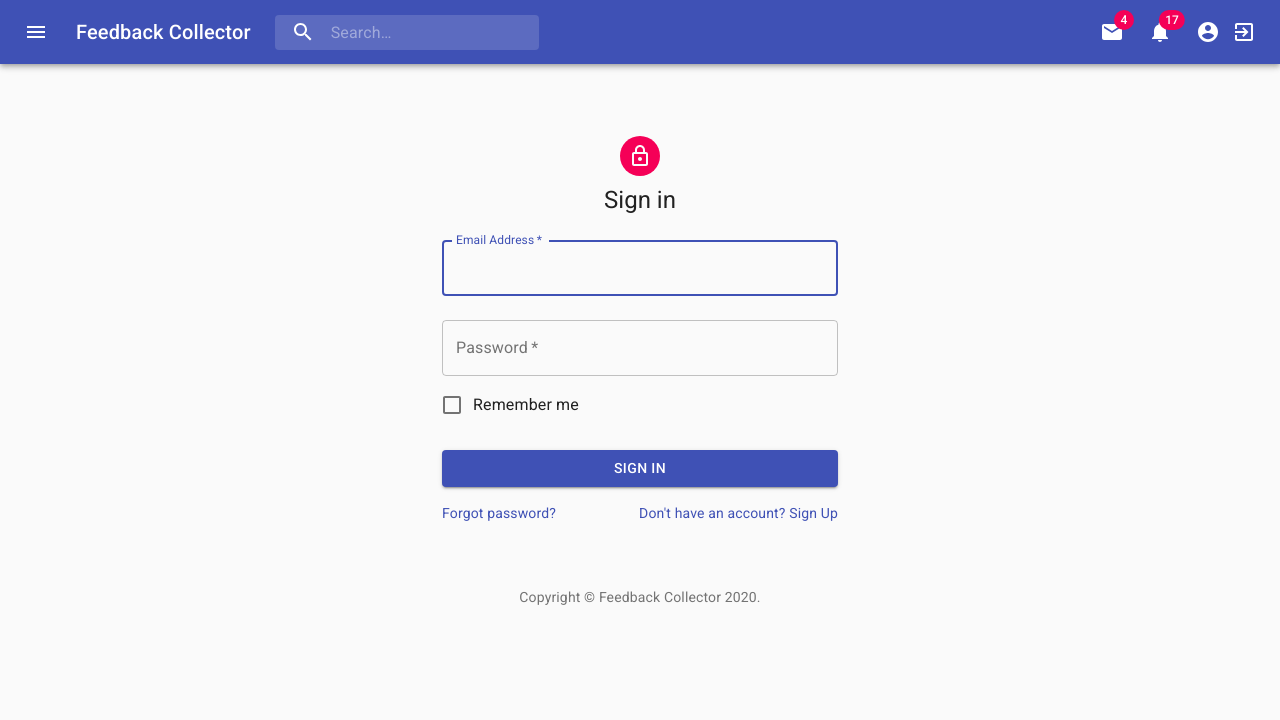
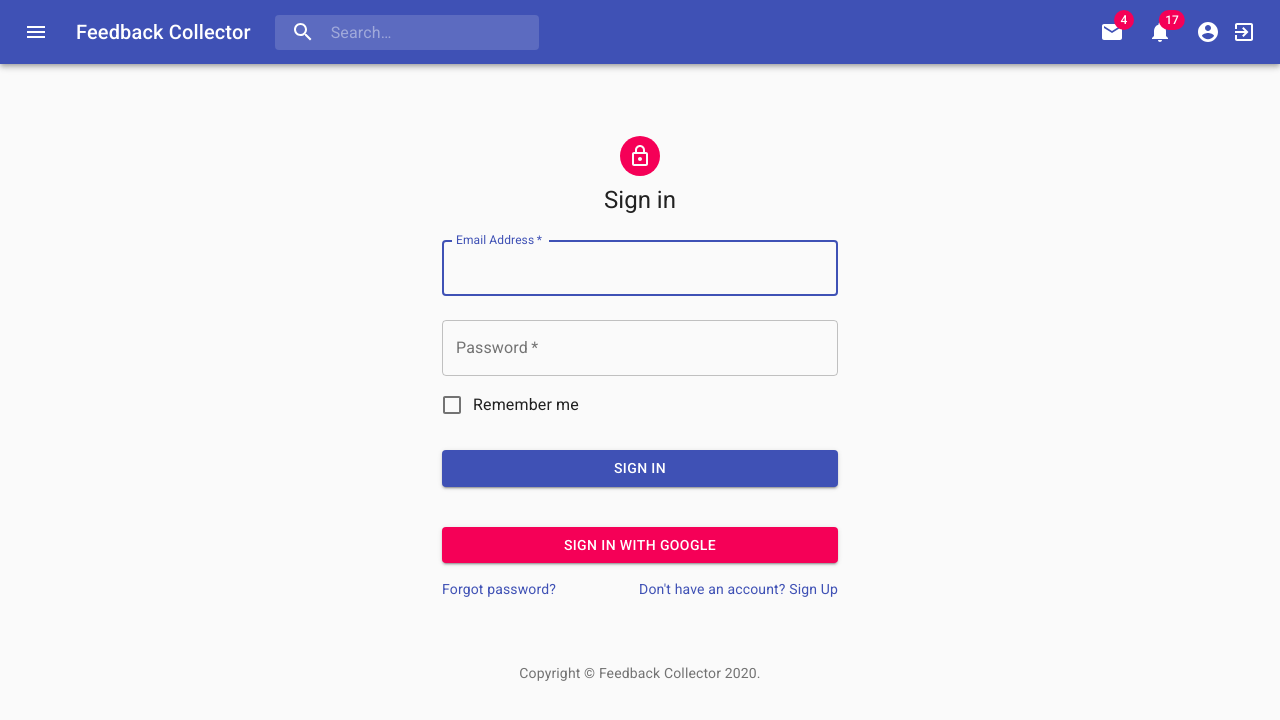
Before and after one commit to yogeshkoli/feedback-collector, a React (Create React App) app in the folder fcclient/: page /signin in a window 1280 px wide. Shown: the top 720 px of the page. Built offline with nearby package versions, Linux system fonts and the light colour scheme; no server answers.

Commit message:
added sign in with goolge button to the sing in componenet

```diff
--- a/fcclient/src/components/auth/SignIn.js
+++ b/fcclient/src/components/auth/SignIn.js
@@ -98,6 +98,16 @@ class SignIn extends Component {
                         >
                             Sign In
           </Button>
+                        <Button
+                            type="submit"
+                            fullWidth
+                            variant="contained"
+                            color="secondary"
+                            className={classes.submit}
+                            href="/auth/google"
+                        >
+                            Sign In with Google
+          </Button>
                         <Grid container>
                             <Grid item xs>
                                 <Link href="#" variant="body2">
```
